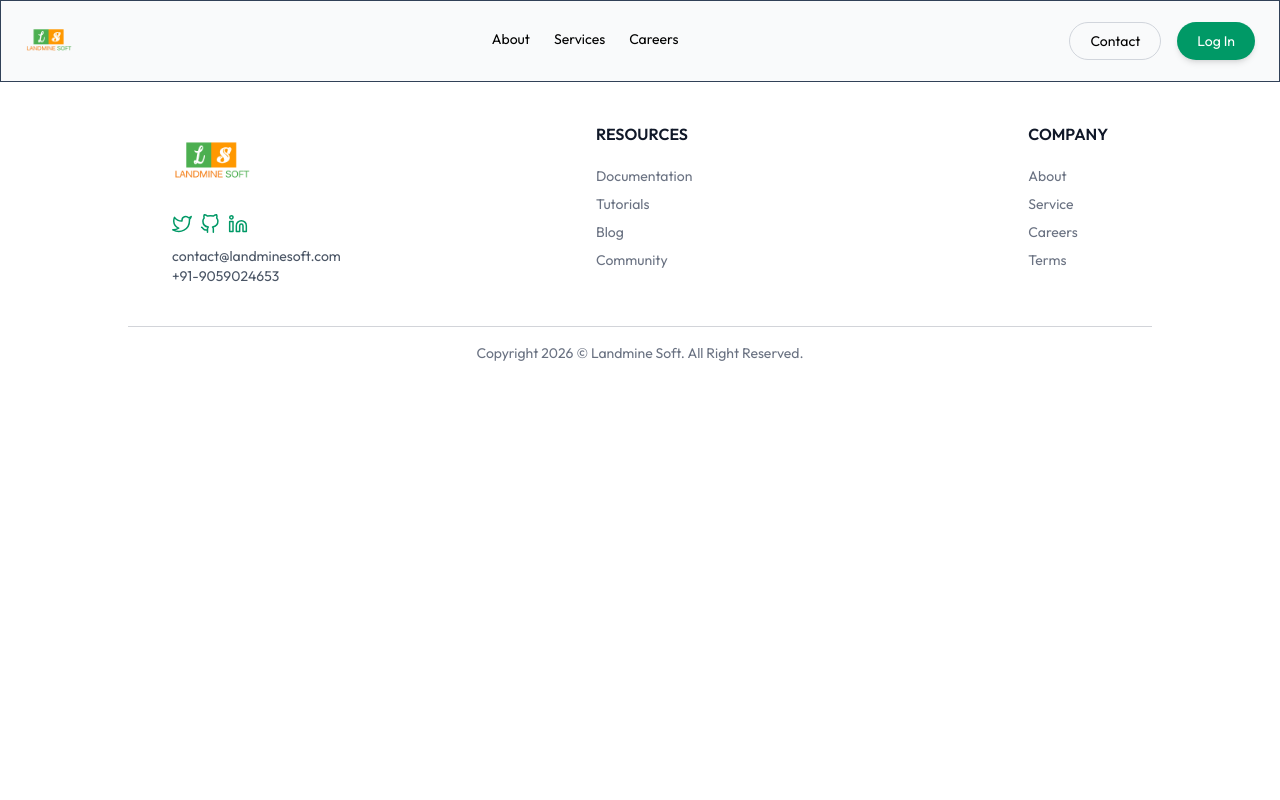
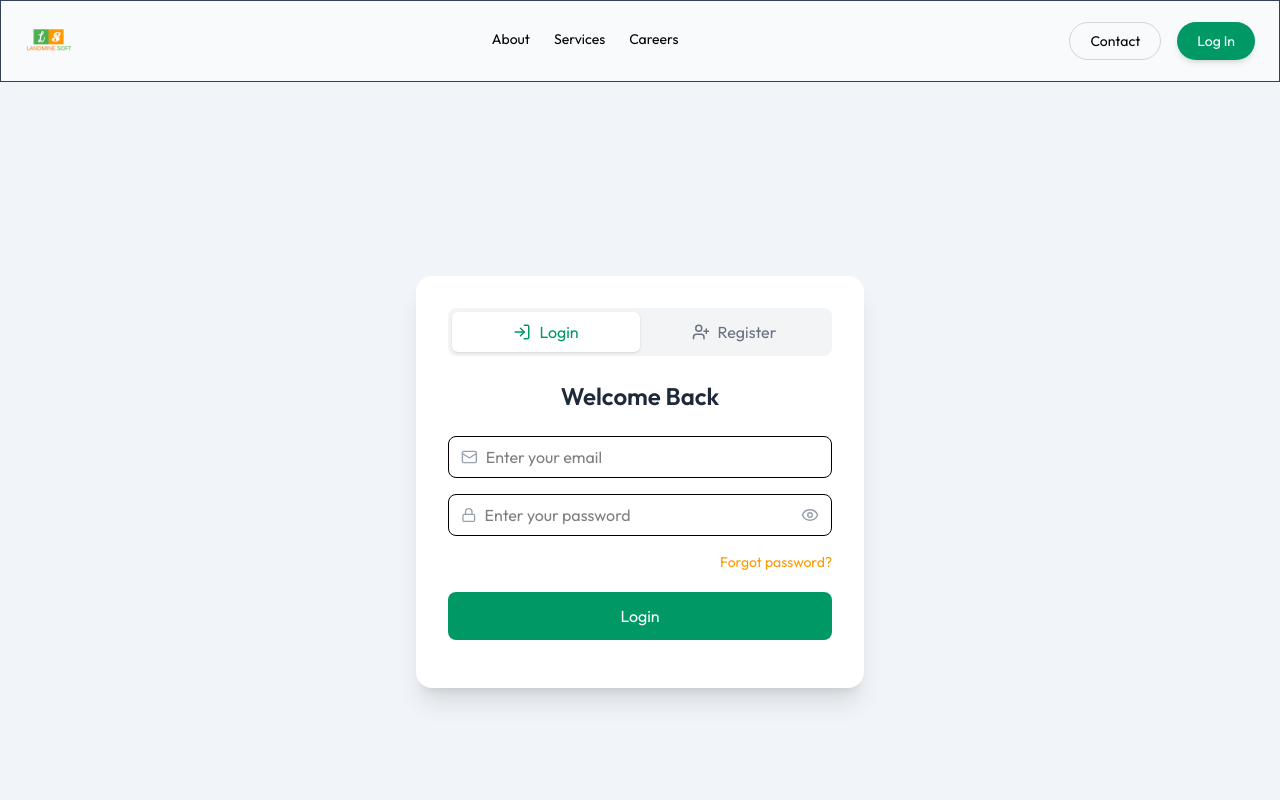
Before and after one commit to yashpal0502/LandmineSoft-Frontend-task, a React (Vite) app in the folder frontend/: page /login in a window 1280 px wide. Shown: the top 800 px of the page. Built offline with nearby package versions, Linux system fonts and the light colour scheme.

Commit message:
Login page added

```diff
--- a/frontend/src/App.jsx
+++ b/frontend/src/App.jsx
@@ -8,6 +8,7 @@ import Services from "./pages/Services";
 import Careers from "./pages/Careers";
 import ContactUs from "./pages/ContactUs";
 import { Toaster } from "react-hot-toast";
+import Login from "./pages/Login";
 
 const App = () => {
   const location = useLocation();
@@ -22,6 +23,7 @@ const App = () => {
         <Route path="/service" element={<Services />} />
         <Route path="/careers" element={<Careers />} />
         <Route path="/contact" element={<ContactUs />} />
+        <Route path="/login" element={<Login />} />
       </Routes>
       <Footer />
     </div>
--- /dev/null
+++ b/frontend/src/pages/Login.jsx
@@ -0,0 +1,85 @@
+import { Eye, EyeOff, Lock, LogIn, Mail, User, UserPlus } from "lucide-react";
+import React, { useState } from "react";
+
+const Login = () => {
+  const [mode, setMode] = useState("login");
+  const [showPassword, setShowPassword] = useState(false);
+  return (
+    <div className="min-h-screen flex items-center justify-center bg-slate-100 px-4">
+      <div className="bg-white shadow-xl rounded-2xl w-full max-w-md p-6 md:p-8">
+        <div className="flex bg-gray-100 rounded-lg mb-6 p-1">
+          <button
+            onClick={() => setMode("login")}
+            className={`flex-1 flex gap-2 items-center justify-center py-2 rounded-md transition ${mode === "login" ? "bg-white shadow text-[#009966]" : "text-gray-500"}`}
+          >
+            <LogIn size={18} />
+            Login
+          </button>
+          <button
+            onClick={() => setMode("register")}
+            className={`flex-1 flex gap-2 items-center justify-center py-2 rounded-md transition ${mode === "register" ? "bg-white shadow text-[#009966]" : "text-gray-500"}`}
+          >
+            <UserPlus size={18} />
+            Register
+          </button>{" "}
+        </div>
+
+        <h2 className="text-2xl font-semibold text-gray-800 mb-6 text-center">
+          {mode === "login" ? "Welcome Back" : "Create Account"}
+        </h2>
+
+        {mode === "register" && (
+          <div className="flex gap-2 items-center border rounded-lg px-3 py-2 mb-4">
+            <User size={18} className="text-gray-400" />
+            <input
+              type="text"
+              placeholder="Enter your name"
+              className="w-full outline-none"
+            />
+          </div>
+        )}
+
+        <div className="flex gap-2 items-center border rounded-lg px-3 py-2 mb-4">
+          <Mail size={18} className="text-gray-400" />
+          <input
+            type="email"
+            placeholder="Enter your email"
+            className="w-full outline-none"
+          />
+        </div>
+
+        <div className="flex gap-2 items-center border rounded-lg px-3 py-2 mb-4">
+          <Lock size={18} className="text-gray-400" />
+          <input
+            type={showPassword ? "text" : "password"}
+            placeholder="Enter your password"
+            className="w-full outline-none"
+          />
+          <button type="button" onClick={() => setShowPassword(!showPassword)}>
+            {showPassword ? (
+              <EyeOff size={18} className="text-gray-400" />
+            ) : (
+              <Eye size={18} className="text-gray-400" />
+            )}
+          </button>
+        </div>
+
+        {mode === "login" && (
+          <div className="text-right text-sm mb-5">
+            <a href="#" className="text-[#ff9800] hover:underline">
+              Forgot password?
+            </a>
+          </div>
+        )}
+
+        <button
+          className={`w-full bg-[#009966] text-white rounded-lg py-3 hover:bg-[#ff9800] transition mb-4 ${mode === "register" ? "mt-3" : ""}`}
+        >
+          {mode === "login" ? "Login" : "Register"}
+        </button>
+      </div>
+    </div>
+  );
+};
+
+export default Login;
```
